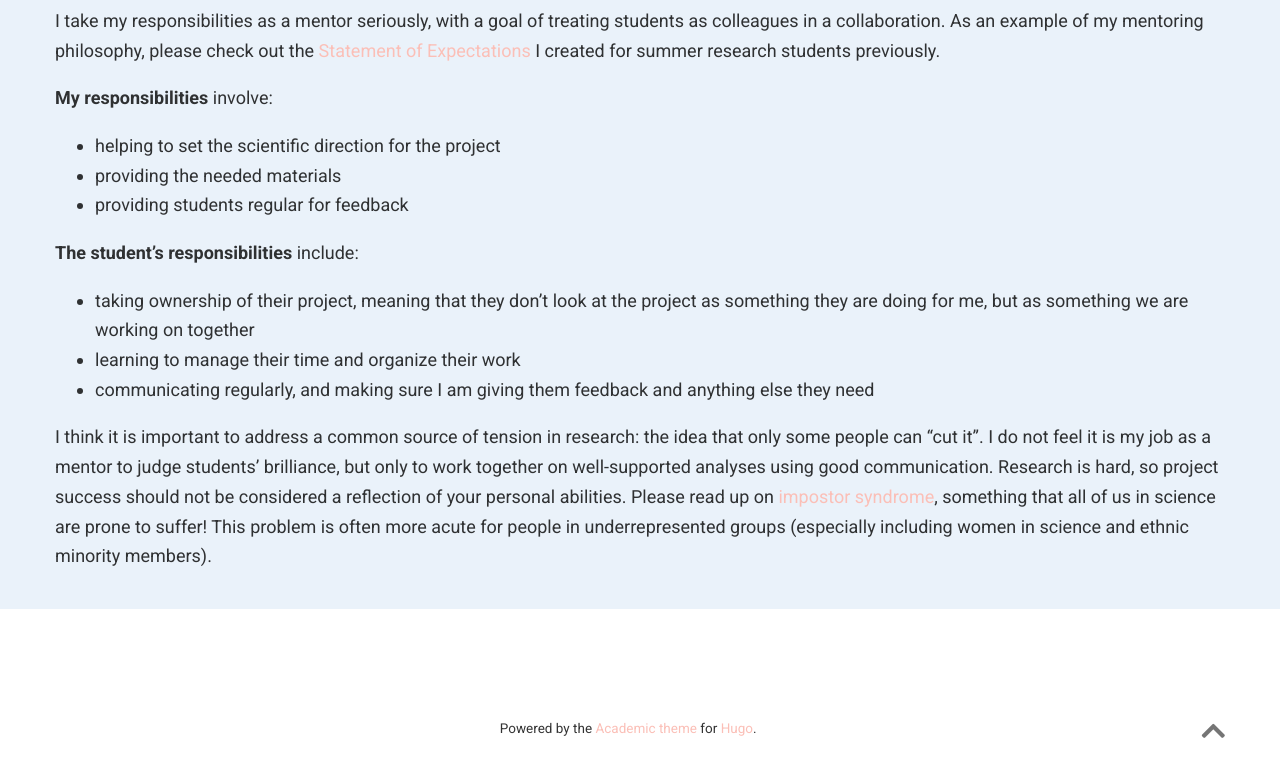
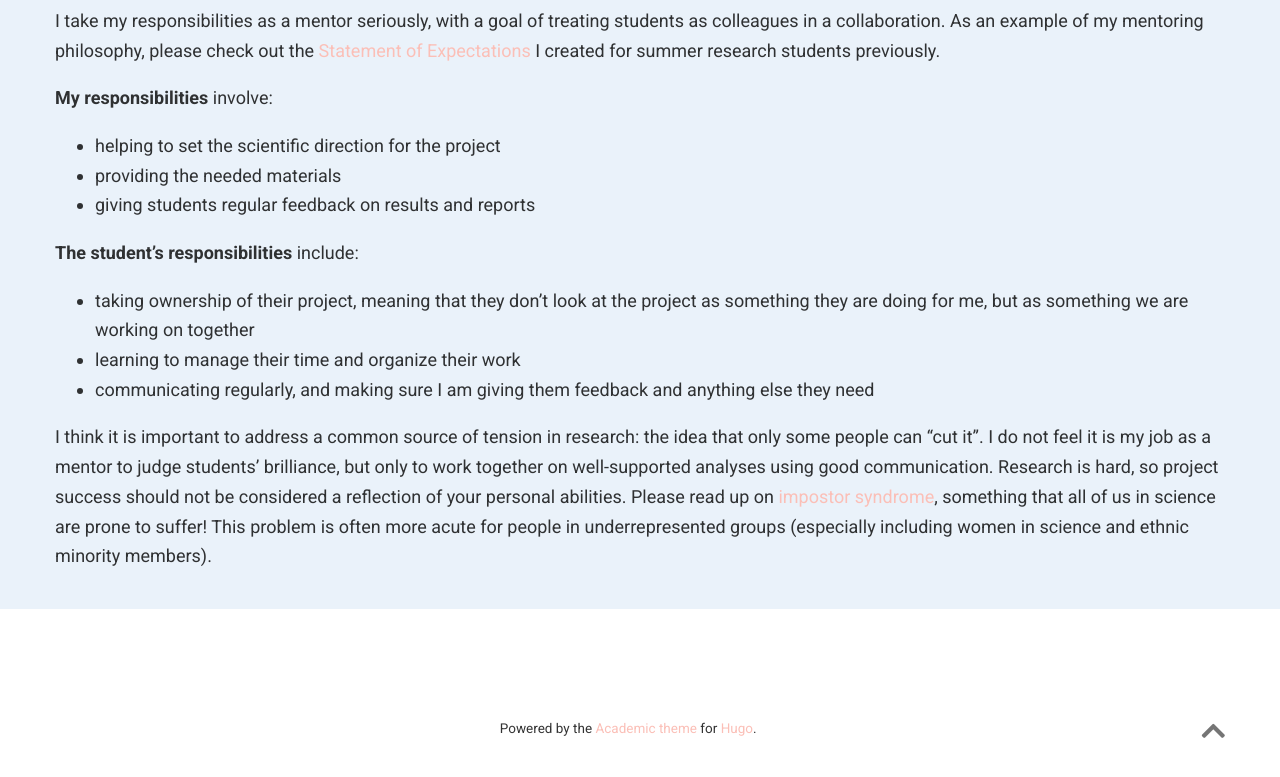
Before and after one commit to RDMelamed/RDmelamed.github.io, a plain HTML site: page join/index.html in a window 1280 px wide. Shown: the part 821-1598 px from the top of the page. Drawn offline with nearby package versions, Linux system fonts and the light colour scheme; some packages are replaced by stand-ins of ours; some icons are missing.

Commit message:
rebuilding site Mon Mar 16 12:37:57 EDT 2020

```diff
--- a/join/index.html
+++ b/join/index.html
@@ -593,7 +593,7 @@
 <ul>
 <li>helping to set the scientific direction for the project</li>
 <li>providing the needed materials</li>
-<li>providing students regular for feedback</li>
+<li>giving students regular feedback on results and reports</li>
 </ul>
 <p><strong>The student&rsquo;s responsibilities</strong> include:</p>
 <ul>
```
